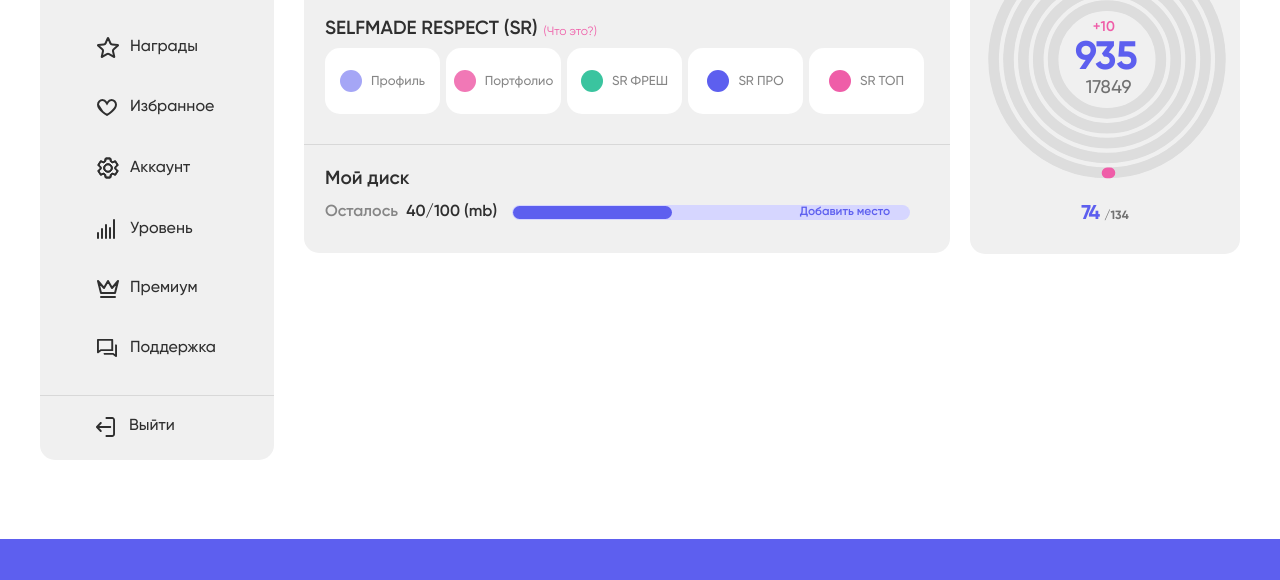
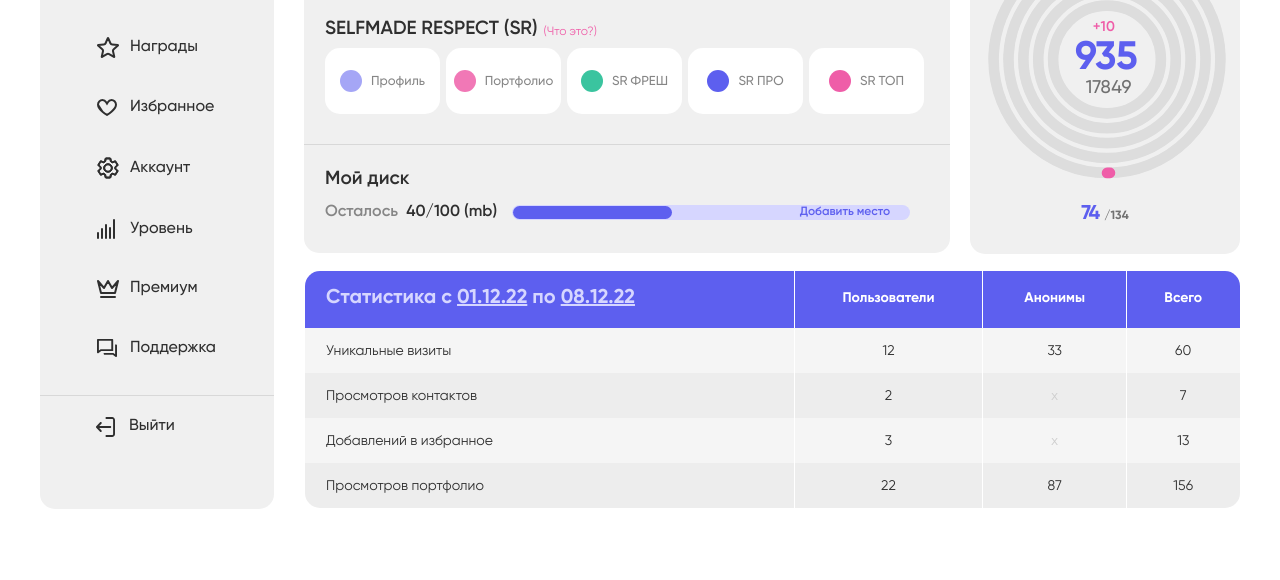
Before and after one commit to Julia-Kalyukh/lc-animation, a website: page src/html/index.html in a window 1280 px wide. Shown: the part 201-781 px from the top of the page. Drawn offline with nearby package versions, Linux system fonts and the light colour scheme; files that its build step writes are made by us from their sources; files whose address does not match are found by name.

Commit message:
Таблица

```diff
--- a/src/Sass/components/lk-item/_module.scss
+++ b/src/Sass/components/lk-item/_module.scss
@@ -1,2 +1,3 @@
 @import 'lk-control/profile-info';
 @import 'lk-control/your-sr';
+@import 'lk-control/profile-statistic';
--- /dev/null
+++ b/src/Sass/components/lk-item/lk-control/_profile-statistic.scss
@@ -0,0 +1,99 @@
+.profile-statistic {
+  margin-top: 17px;
+  width: 100%;
+
+  table {
+    width: 100%;
+    border-spacing: 0;
+    border-collapse: collapse;
+    border: 1px solid transparent;
+    border-radius: 15px;
+
+    td,
+    th {
+      border-left: 1px solid transparent;
+      border-top: 1px solid transparent;
+    }
+
+    th {
+      padding: 16px 21px 19px;
+
+      font-weight: 700;
+      font-size: 14px;
+      line-height: 17px;
+      color: #FFFFFF;
+      text-align: center;
+      background: #5D5FEF;
+      border-top: none;
+
+      &:first-child {
+        font-size: 20px;
+        line-height: 106%;
+        color: #D6D6FF;
+        border-top-left-radius: 15px;
+      }
+
+      &:last-child {
+        border-top-right-radius: 15px;
+      }
+    }
+
+    td:first-child,
+    th:first-child {
+      border-left: none;
+      text-align: start;
+    }
+
+    td:not(:first-child),
+    td:not(:last-child),
+    th:not(:first-child),
+    th:not(:last-child) {
+      border-left: 1px solid #FFFFFF;
+    }
+
+
+    td {
+      padding: 14px 21px;
+      font-weight: 400;
+      font-size: 14px;
+      line-height: 16px;
+      color: #2F2F2F;
+      text-align: center;
+    }
+
+    tr {
+      &:nth-child(even) {
+        td {
+          background: #EDEDED;
+        }
+      }
+
+      &:nth-child(odd) {
+        td {
+          background: #F5F5F5;
+        }
+      }
+
+      &:last-child {
+        td {
+          &:first-child {
+            border-bottom-left-radius: 15px;
+          }
+
+          &:last-child {
+            border-bottom-right-radius: 15px;
+          }
+        }
+      }
+    }
+
+    .none {
+      color: #CDCDCD !important;
+    }
+
+    .link {
+      text-decoration: underline;
+      cursor: pointer;
+    }
+  }
+}
--- a/src/Sass/components/lk-item/lk-control/_your-sr.scss
+++ b/src/Sass/components/lk-item/lk-control/_your-sr.scss
@@ -87,6 +87,7 @@
 .your-sr__raiting {
   margin: 16.11px auto 0;
   width: fit-content;
+  animation: visible 4s forwards;
 
 
   .scores {
--- a/src/html/index.html
+++ b/src/html/index.html
@@ -131,6 +131,47 @@
 
       </section>
 
+      <section class="profile-statistic">
+        <h2 class="invisible">Статистика</h2>
+        <table>
+          <caption class="invisible">Статистика</caption>
+          <thead>
+            <tr>
+              <th>Статистика с <span class="link">01.12.22</span> по <span class="link">08.12.22</span></th>
+              <th>Пользователи</th>
+              <th>Анонимы</th>
+              <th>Всего</th>
+            </tr>
+          </thead>
+          <tbody>
+            <tr>
+              <td>Уникальные визиты</td>
+              <td>12</td>
+              <td>33</td>
+              <td>60</td>
+            </tr>
+            <tr>
+              <td>Просмотров контактов</td>
+              <td>2</td>
+              <td class="none">x</td>
+              <td>7</td>
+            </tr>
+            <tr>
+              <td>Добавлений в избранное</td>
+              <td>3</td>
+              <td class="none">x</td>
+              <td>13</td>
+            </tr>
+            <tr>
+              <td>Просмотров портфолио</td>
+              <td>22</td>
+              <td>87</td>
+              <td>156</td>
+            </tr>
+          </tbody>
+        </table>
+      </section>
+
     </main>
   </div>
 </div>
```
Also changed, not shown: dist/css/style.min.css, dist/index.html.
